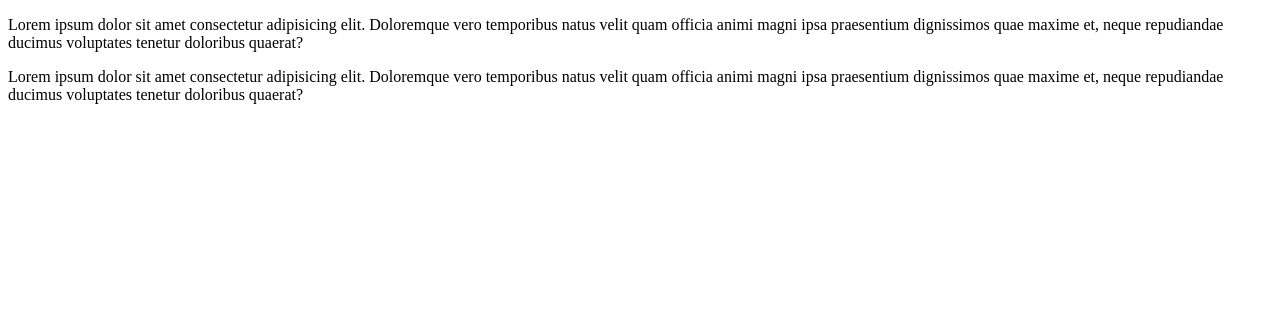
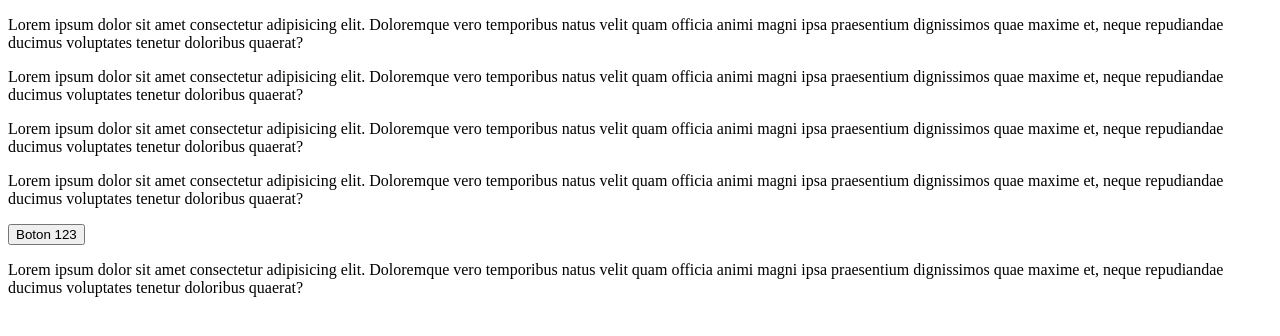
Before and after one commit to Ex0num/TP-TUTORIAL, a plain HTML site: page index.html in a window 1280 px wide. Drawn offline with Linux system fonts and the light colour scheme.

Commit message:
Subiendo cambios del header

```diff
--- a/index.html
+++ b/index.html
@@ -13,6 +13,22 @@
             dignissimos quae maxime et, neque repudiandae ducimus voluptates
             tenetur doloribus quaerat?
         </p>
+         <p>Lorem ipsum dolor sit amet consectetur adipisicing elit. Doloremque
+            vero temporibus natus velit quam officia animi magni ipsa praesentium
+            dignissimos quae maxime et, neque repudiandae ducimus voluptates
+            tenetur doloribus quaerat?
+        </p>
+         <p>Lorem ipsum dolor sit amet consectetur adipisicing elit. Doloremque
+            vero temporibus natus velit quam officia animi magni ipsa praesentium
+            dignissimos quae maxime et, neque repudiandae ducimus voluptates
+            tenetur doloribus quaerat?
+        </p>
+         <p>Lorem ipsum dolor sit amet consectetur adipisicing elit. Doloremque
+            vero temporibus natus velit quam officia animi magni ipsa praesentium
+            dignissimos quae maxime et, neque repudiandae ducimus voluptates
+            tenetur doloribus quaerat?
+        </p>
+        <button>Boton 123</button>
     </header>
 
     <!-- Seccion Footer -->
```
